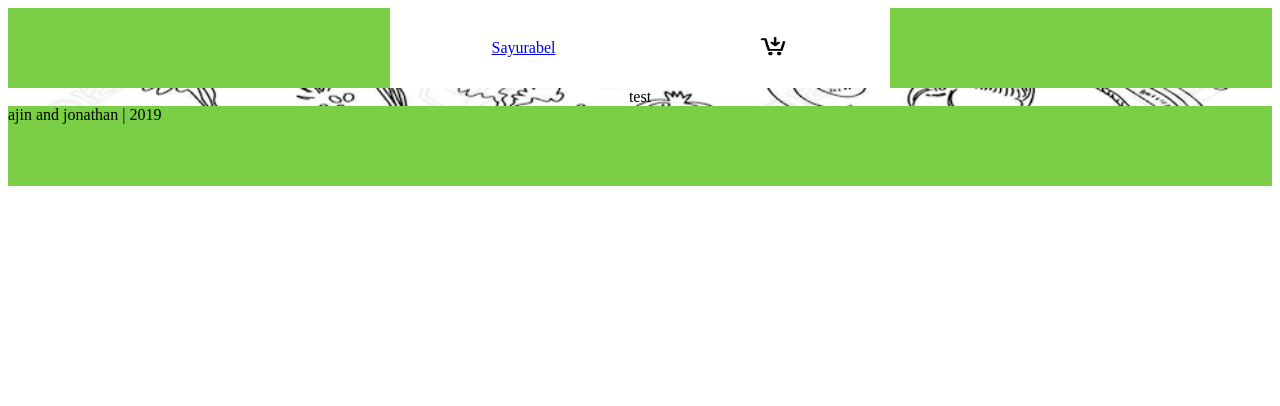
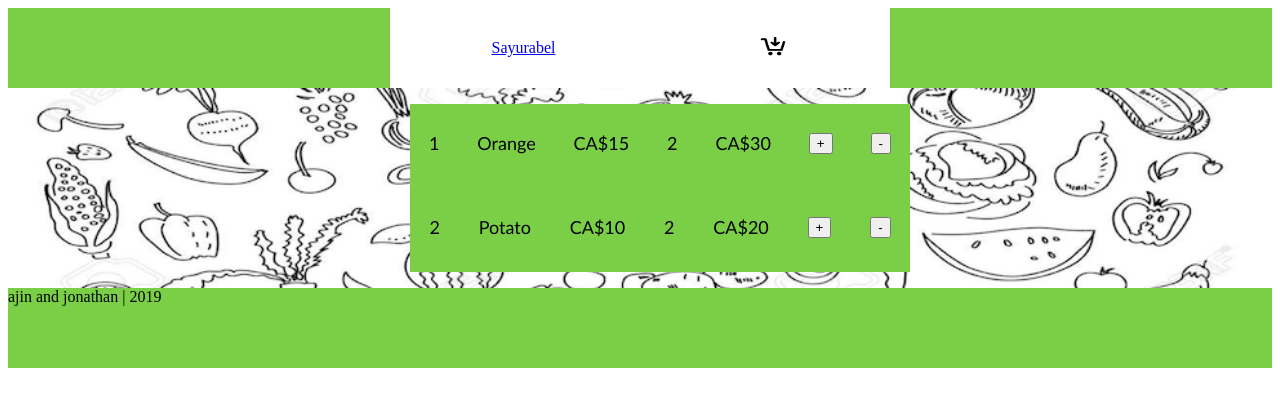
Before and after one commit to jonathan-fajrin/sayurabel, a React (Create React App) app: page /Checkout in a window 1280 px wide. Shown: the top 406 px of the page. Built offline with nearby package versions, Linux system fonts and the light colour scheme.

Commit message:
Create Cart componen

```diff
--- a/src/component/Cart/index.js
+++ b/src/component/Cart/index.js
@@ -19,19 +19,19 @@
           id: 1,
           name: 'tomato',
           image: '/assets/tomato.jpg',
-          price: 12000
+          price: 12
         },
         {
           id: 2,
           name: 'potato',
           image: '/assets/potato.png',
-          price: 12000
+          price: 10
         },
         {
           id: 3,
           name: 'orange',
           image: '/assets/orange.jpg',
-          price: 12000
+          price: 13
         }
       ],
       cart: [
@@ -39,7 +39,17 @@
           id: 3,
           name: 'orange',
           image: '/assets/orange.jpg',
-          price: 12000
+          price: 15,
+          totalPrice: 30,
+          item: 2
+        },
+        {
+          id: 2,
+          name: 'potato',
+          image: '/assets/potato.png',
+          price: 10,
+          totalPrice: 20,
+          item: 2
         }
       ]
     }
@@ -47,7 +57,7 @@
   render() {
     return (
       <Container>
-        <ProductCart test={this.state.data} />
+        <ProductCart Data={this.state.cart} />
       </Container>
     )
   }
--- a/src/component/Product/index.js
+++ b/src/component/Product/index.js
@@ -35,8 +35,15 @@
           <StyledImg src={this.props.product.image} />
         </div>
         <StyledProduct>
-          {this.props.product.name}
-          <p>{this.props.product.price}</p>
+          {this.props.product.name[0].toUpperCase() +
+            this.props.product.name.substr(1)}
+          <p>
+            {new Intl.NumberFormat('CAD', {
+              maximumSignificantDigits: 3,
+              style: 'currency',
+              currency: 'CAD'
+            }).format(this.props.product.price)}
+          </p>
           <button
             onClick={() => {
               this.props.add(this.props.product.id)
--- a/src/component/ProductCart/index.js
+++ b/src/component/ProductCart/index.js
@@ -1,9 +1,63 @@
 import React, { Component } from 'react'
+import styled from 'styled-components'
+
+const StyledLI = styled.li`
+  margin: 0 auto;
+  align-content: center;
+  width: 500px;
+  list-style: none;
+  background-color: #7acf47;
+`
+const StyledProduct = styled.div`
+  display: flex;
+  justify-content: space-around;
+  align-items: center;
+  margin-top: 10px;
+  font-family: 'Gill Sans', 'Gill Sans MT', Calibri, 'Trebuchet MS', sans-serif;
+  font-size: 18px;
+`
 
 class ProductCart extends Component {
   render() {
-    console.log(this.props.test)
-    return <div>test</div>
+    console.log(this.props.Data)
+    let number = 0
+    return (
+      <ul>
+        {this.props.Data.map((product, index) => {
+          number += 1
+
+          return (
+            <StyledLI key={index}>
+              <StyledProduct>
+                <p>{number}</p>
+                {product.name[0].toUpperCase() + product.name.substr(1)}
+                <p>
+                  {new Intl.NumberFormat('CAD', {
+                    maximumSignificantDigits: 3,
+                    style: 'currency',
+                    currency: 'CAD'
+                  }).format(product.price)}
+                </p>
+                <p>{product.item}</p>
+                <p>
+                  {new Intl.NumberFormat('CAD', {
+                    maximumSignificantDigits: 3,
+                    style: 'currency',
+                    currency: 'CAD'
+                  }).format(product.totalPrice)}
+                </p>
+                <button>+</button>
+                <button>-</button>
+              </StyledProduct>
+
+              <div>
+                <p />
+              </div>
+            </StyledLI>
+          )
+        })}
+      </ul>
+    )
   }
 }
 
--- a/src/component/ProductList/index.js
+++ b/src/component/ProductList/index.js
@@ -10,19 +10,19 @@
           id: 1,
           name: 'tomato',
           image: '/assets/tomato.jpg',
-          price: 12000
+          price: 12
         },
         {
           id: 2,
           name: 'potato',
           image: '/assets/potato.png',
-          price: 12000
+          price: 10
         },
         {
           id: 3,
           name: 'orange',
           image: '/assets/orange.jpg',
-          price: 12000
+          price: 13
         }
       ],
       cart: []
@@ -30,19 +30,18 @@
   }
   addCart = id => {
     const newData = this.state.data.find(oldData => {
-      // console.log(id)
-
       return oldData.id === id
     })
+    console.log(newData)
 
-    const coba = this.state.cart.concat({
+    const result = this.state.cart.concat({
       id: newData.id,
       name: newData.name,
       image: newData.image,
       price: newData.price
     })
     this.setState({
-      cart: coba
+      cart: result
     })
 
     console.log(this.state.cart)
```
